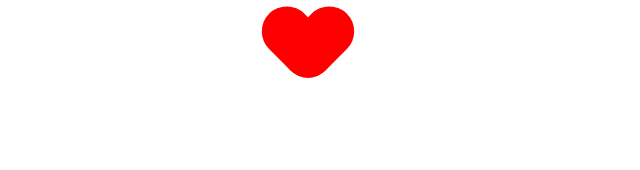
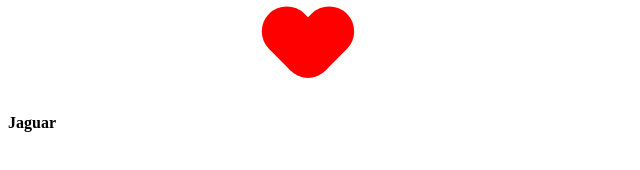
Before and after one commit to Alpha2-01/Alpha2-01, a plain HTML site: page index.html in a window 1280 px wide. Shown: the full height of the page, 0-640 px from the left. Drawn offline with Linux system fonts and the light colour scheme.

Commit message:
Update index.html

```diff
--- a/index.html
+++ b/index.html
@@ -1,3 +1,7 @@
 <link rel="stylesheet" href="addon.css">
 
 <div class="heart"></div>
+
+
+
+<p><b>Jaguar</b></p>
```
